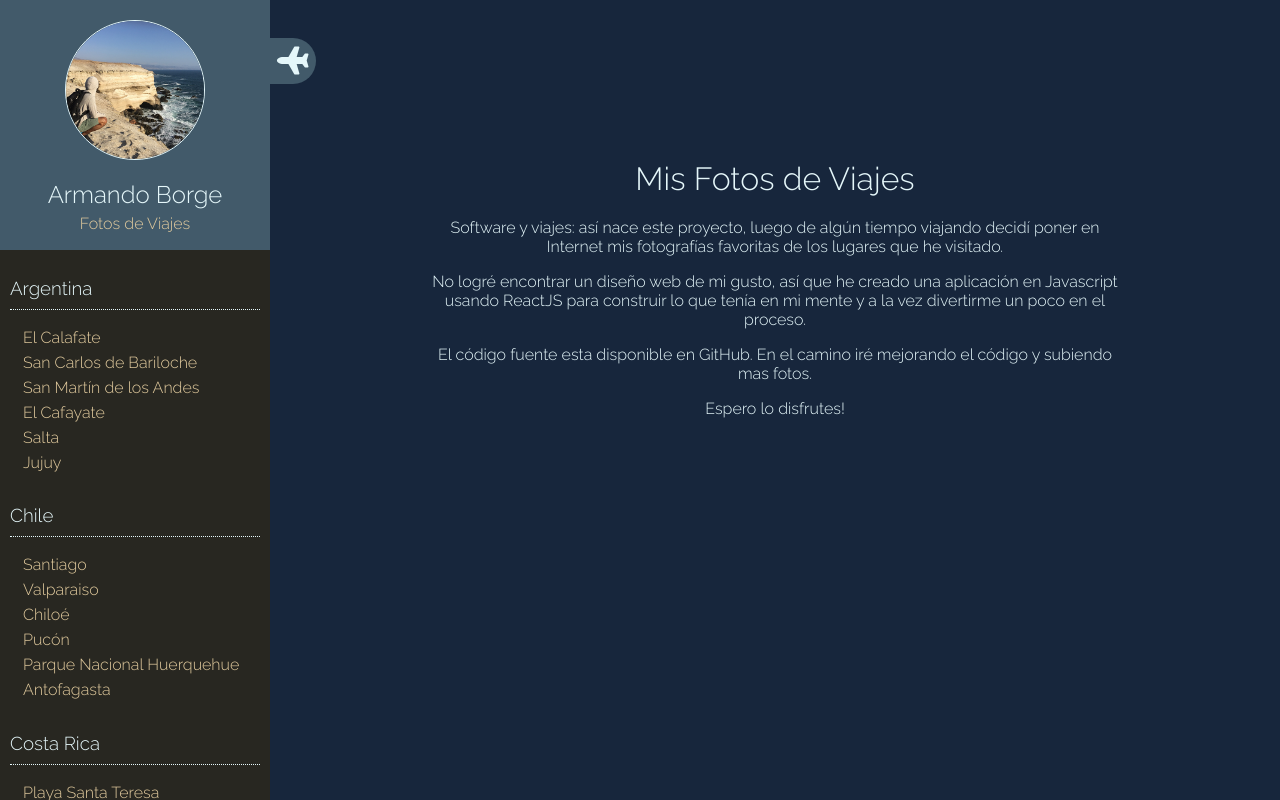
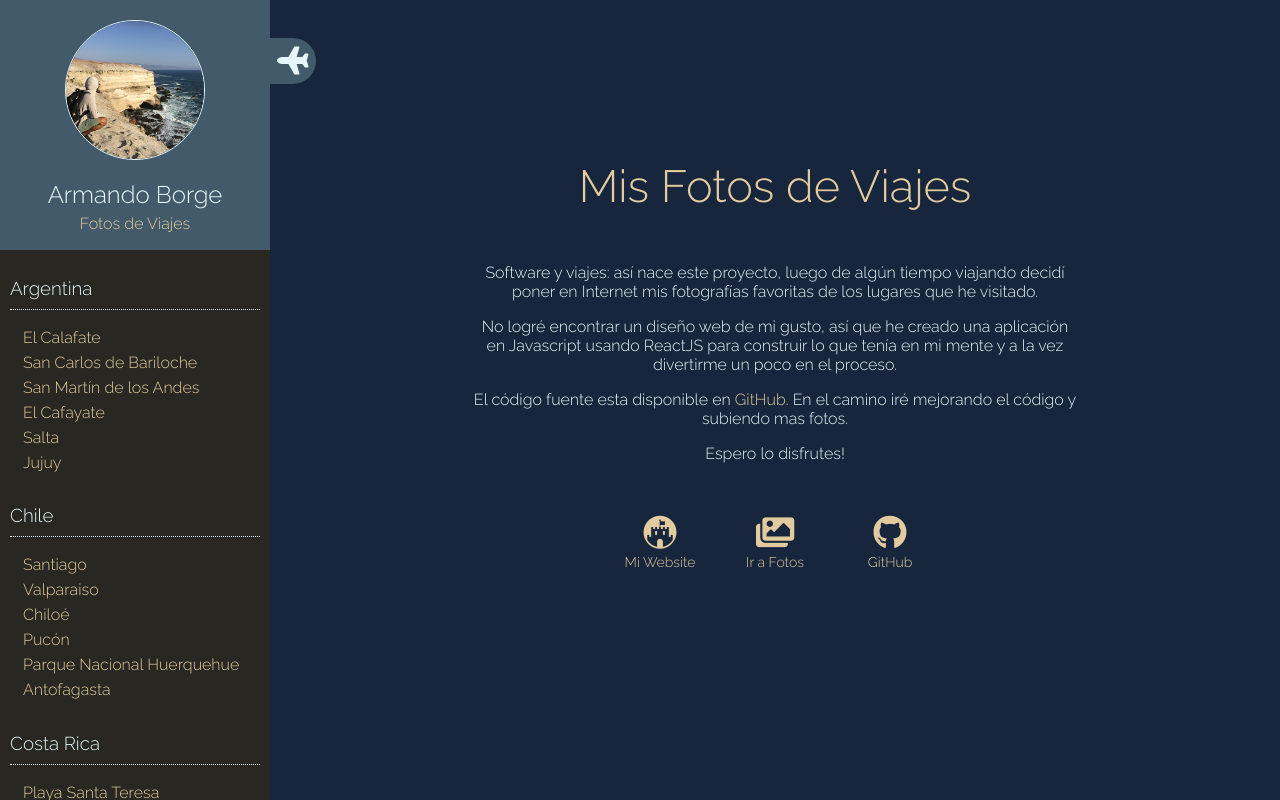
Before and after one commit to armandoborge/travel-gallery, a React app: page /home in a window 1280 px wide. Built offline with nearby package versions, Linux system fonts and the light colour scheme.

Commit message:
Home text and links

```diff
--- a/src/components/Home/Home.css
+++ b/src/components/Home/Home.css
@@ -1,7 +1,6 @@
 .Home {
     width: 100%;
     height: 100%;
-    overflow: hidden;
 }
 
 .HomeContent {
@@ -10,10 +9,47 @@
     height: auto;
     text-align: center;
     margin: 20vh auto;
-    padding: 0 15%;
+    padding: 0 20%;
+    font-weight: 300;
     color: var(--color-light-steel-blue);
 }
 
 .HomeContent h1{
     font-weight: 300;
+    font-size: 45px;
+    margin-bottom: 50px;
+    color: var(--color-saddle-brown);
 }
+
+.HomeContent a{
+    text-decoration: none;
+    color: var(--color-saddle-brown);
+}
+
+.Links {
+    margin: 50px 0;
+    overflow: hidden;
+    padding: 0;
+    width: auto;
+    list-style: none;
+    font-size: 34px;
+    text-align: center;
+}
+
+.Links li {
+    min-width: 85px;
+    text-align: center;
+    margin: 2px 15px;
+    display: inline-block;
+    color: var(--color-saddle-brown);
+}
+
+.Links li i {
+    display: block;
+}
+
+.Links li span {
+    margin: 5px;
+    display: block;
+    font-size: 14px;
+}
--- a/src/components/Home/Home.js
+++ b/src/components/Home/Home.js
@@ -1,22 +1,51 @@
 //
 // from node_modules
 import React from 'react';
+import { Link } from 'react-router-dom';
 
 //
 // CSS import
 import styles from './Home.css'
 
 const home = () => {
+    let firstPhotoSet = {
+        pathname: '/gallery/argentina/el-calafate',
+        state: {
+            country: 'Argentina',
+            album: 'El Calafate',
+            path:  'argentina/el-calafate'
+        }
+    };
+
     return (
         <div className={styles.Home}>
             <div className={styles.HomeContent}>
                 <h1>Mis Fotos de Viajes</h1>
                 <p>Software y viajes: así nace este proyecto, luego de algún tiempo viajando decidí poner en Internet mis fotografías favoritas de los lugares que he visitado.</p>
                 <p>No logré encontrar un diseño web de mi gusto, así que he creado una aplicación en Javascript usando ReactJS para construir lo que tenía en mi mente y a la vez divertirme un poco en el proceso.</p>
-                <p>El código fuente esta disponible en GitHub. En el camino iré mejorando el código y subiendo mas fotos.</p>
+                <p>El código fuente esta disponible en <a href="https://github.com/armandoborge/travel-gallery" target="_blank" title="Travel Gallery GitHub">GitHub</a>. En el camino iré mejorando el código y subiendo mas fotos.</p>
                 <p>Espero lo disfrutes!</p>
+                <ul className={styles.Links}>
+                    <li>
+                        <a href="http://armandoborge.com/" target="_blank" title="Armando Borge">
+                            <i className="fab fa-fort-awesome-alt" />
+                            <span>Mi Website</span>
+                        </a>
+                    </li>
+                    <li>
+                        <Link to={firstPhotoSet}>
+                            <i className="fas fa-images" />
+                            <span>Ir a Fotos</span>
+                        </Link>
+                    </li>
+                    <li>
+                        <a href="https://github.com/armandoborge/travel-gallery" target="_blank" title="Travel Gallery GitHub">
+                            <i className="fab fa-github" />
+                            <span>GitHub</span>
+                        </a>
+                    </li>
+                </ul>
             </div>
-
         </div>
     )
 };
--- a/src/components/UI/Avatar/Avatar.js
+++ b/src/components/UI/Avatar/Avatar.js
@@ -15,7 +15,7 @@ import profileImage from './avatar.jpg';
 const avatar = () => (
     <div className={styles.Avatar}>
         <img src={profileImage} alt="Armando Borge" />
-        <Link to="/map">
+        <Link to="/home">
             <h1>Armando Borge</h1>
             <p>Fotos de Viajes</p>
         </Link>
```
